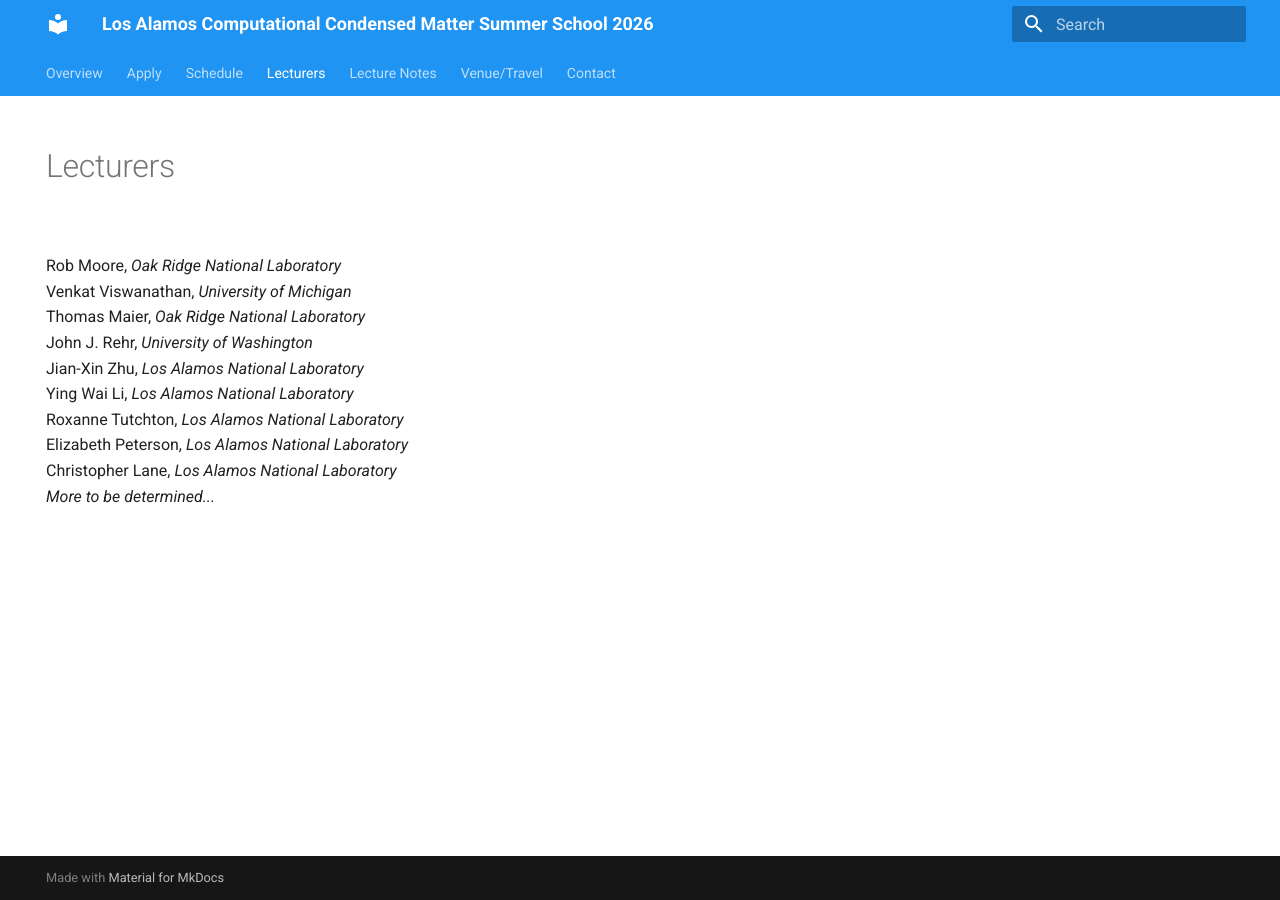
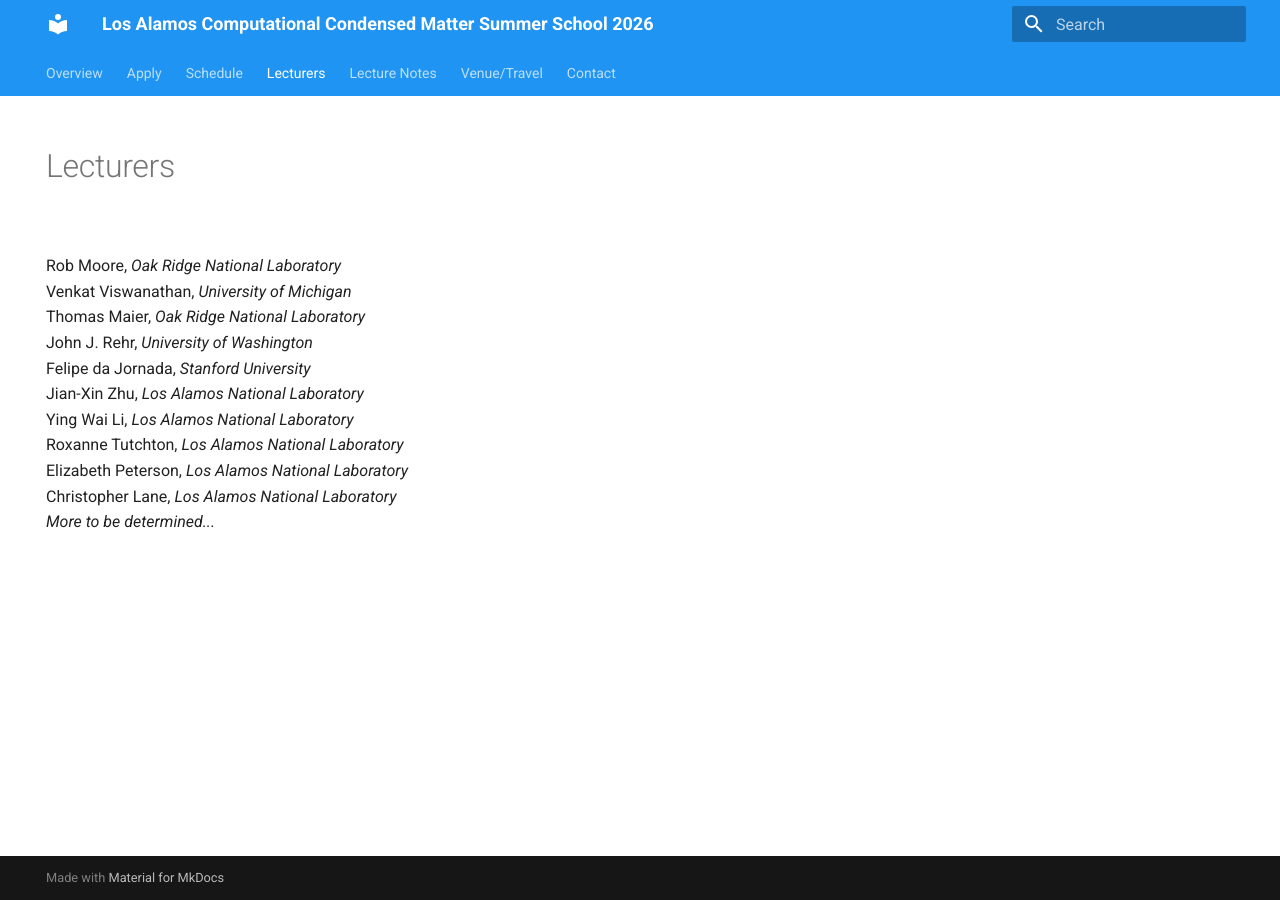
Before and after one commit to LACCMSS/2026, an MkDocs documentation site: the page built from docs/lecturers.md, in a window 1280 px wide. Built offline with MkDocs 1.6.1 and Material for MkDocs 9.7.7, drawn with Linux system fonts in a browser that asks for light colours.

Commit message:
Update lecturers.md

```diff
--- a/docs/lecturers.md
+++ b/docs/lecturers.md
@@ -8,6 +8,7 @@ title: Lecturers
 <br>Venkat Viswanathan, <i>University of Michigan</i>
 <br>Thomas Maier, <i>Oak Ridge National Laboratory</i>
 <br>John J. Rehr, <i>University of Washington</i>
+<br>Felipe da Jornada, <i>Stanford University</i>
 <br>Jian-Xin Zhu, <i>Los Alamos National Laboratory</i>
 <br>Ying Wai Li, <i>Los Alamos National Laboratory</i>
 <br>Roxanne Tutchton, <i>Los Alamos National Laboratory</i>
```
